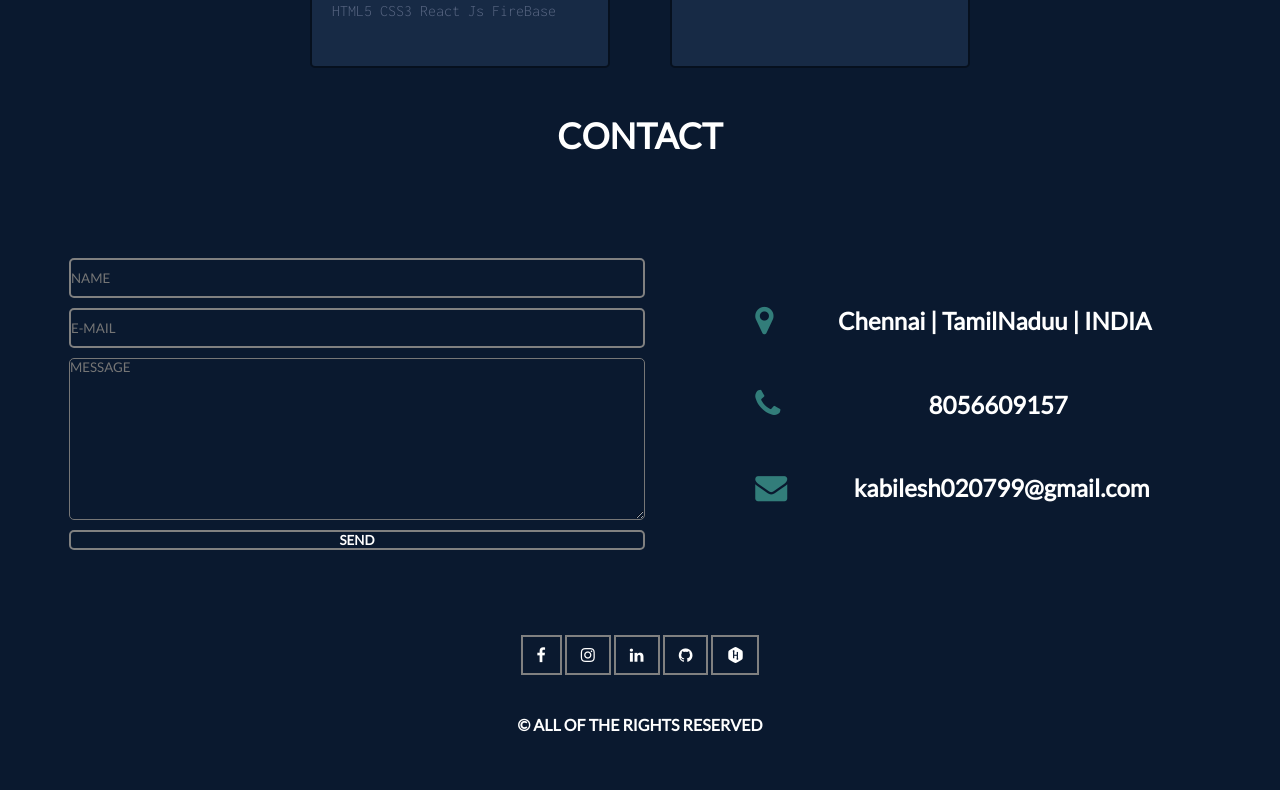
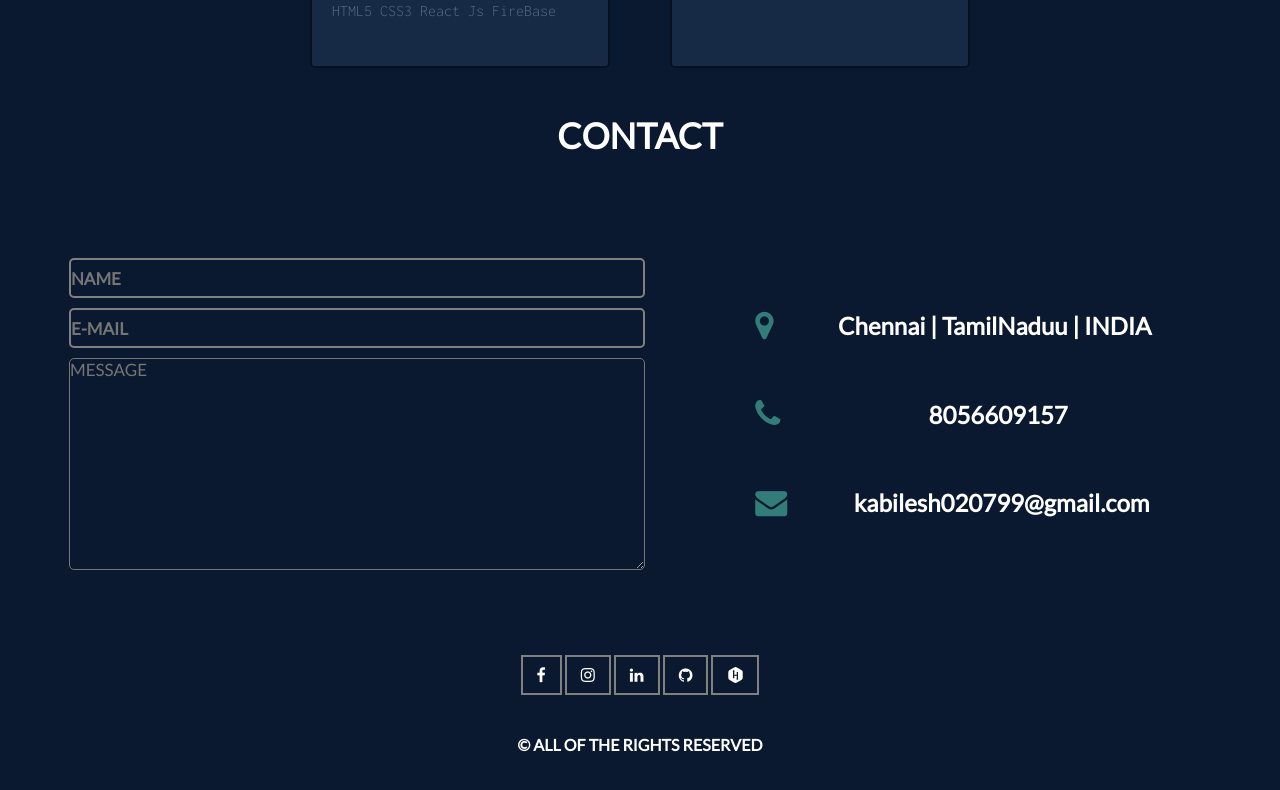
Before and after one commit to Kabilesh020799/Porfolio_React, a React (Create React App) app: page / in a window 1280 px wide. Shown: the part 5012-5802 px from the top of the page. Built offline with nearby package versions, Linux system fonts and the light colour scheme; a web font is replaced by a local one.

Commit message:
updated email function

```diff
--- a/package.json
+++ b/package.json
@@ -8,6 +8,7 @@
     "@testing-library/react": "^9.3.2",
     "@testing-library/user-event": "^7.1.2",
     "animate.css": "^4.1.0",
+    "emailjs-com": "^2.6.3",
     "react": "^16.13.1",
     "react-dom": "^16.13.1",
     "react-particles-js": "^3.3.0",
--- a/src/components/Contact/Contact.js
+++ b/src/components/Contact/Contact.js
@@ -1,8 +1,37 @@
-import React from "react";
+import React, { useState, useEffect } from "react";
 import Fade from "react-reveal/Fade";
 import classes from "./Contact.module.css";
+import emailjs from "emailjs-com";
 
 function Contact() {
+  const [name, setName] = useState("");
+  const [email, setEmail] = useState("");
+  const [msg, setMsg] = useState("");
+  const [empty, setEmpty] = useState(true);
+
+  useEffect(() => {
+    if (name && email && msg) {
+      setEmpty(false);
+    }
+  }, [name, email, msg]);
+
+  const submit = (e) => {
+    e.preventDefault();
+    const templateParams = {
+      from_name: email,
+      to_name: "Kabilesh",
+      message: msg,
+    };
+    emailjs
+      .send(
+        "default_service",
+        "template_a8oyhen",
+        templateParams,
+        "user_mwBwu7UjglI9ydLfin6Wf"
+      )
+      .then((res) => console.log("success"))
+      .catch((err) => console.log(err));
+  };
   return (
     <Fade left>
       <div className={classes.Contact} id="contact">
@@ -14,20 +43,36 @@ function Contact() {
                 type="text"
                 placeholder="NAME"
                 className={classes.input}
-                value=""
+                value={name}
+                onChange={(e) => {
+                  setName(e.target.value);
+                }}
               />
               <input
                 type="email"
                 placeholder="E-MAIL"
                 className={classes.input}
-                value=""
+                value={email}
+                onChange={(e) => {
+                  setEmail(e.target.value);
+                }}
               />
               <textarea
                 rows="10"
                 placeholder="MESSAGE"
                 className={classes.textarea}
+                value={msg}
+                onChange={(e) => {
+                  setMsg(e.target.value);
+                }}
               />
-              <button className={classes.send}>SEND</button>
+              <button
+                className={classes.send}
+                onClick={submit}
+                disabled={empty}
+              >
+                SEND
+              </button>
             </form>
             <ul className={classes.contactlist}>
               <li className={classes.list}>
--- a/src/components/Contact/Contact.module.css
+++ b/src/components/Contact/Contact.module.css
@@ -23,6 +23,9 @@
   background-color: #0a192f;
   border-radius: 5px;
   margin: 5px;
+  color: white;
+  font-size: 17px;
+  font-weight: bold;
   text-align-last: left;
   height: 40px;
   border: 2px solid grey;
@@ -31,6 +34,8 @@
   background-color: #0a192f;
   text-align-last: left;
   margin: 5px;
+  color: white;
+  font-size: 17px;
   border-radius: 5px;
   width: 100%;
 }
@@ -97,3 +102,7 @@
     margin-top: 10px;
   }
 }
+.send:disabled {
+  display: none;
+  background-color: grey;
+}
```
Also changed, not shown: 1 other file (tests, documents, lock files or other folders).
